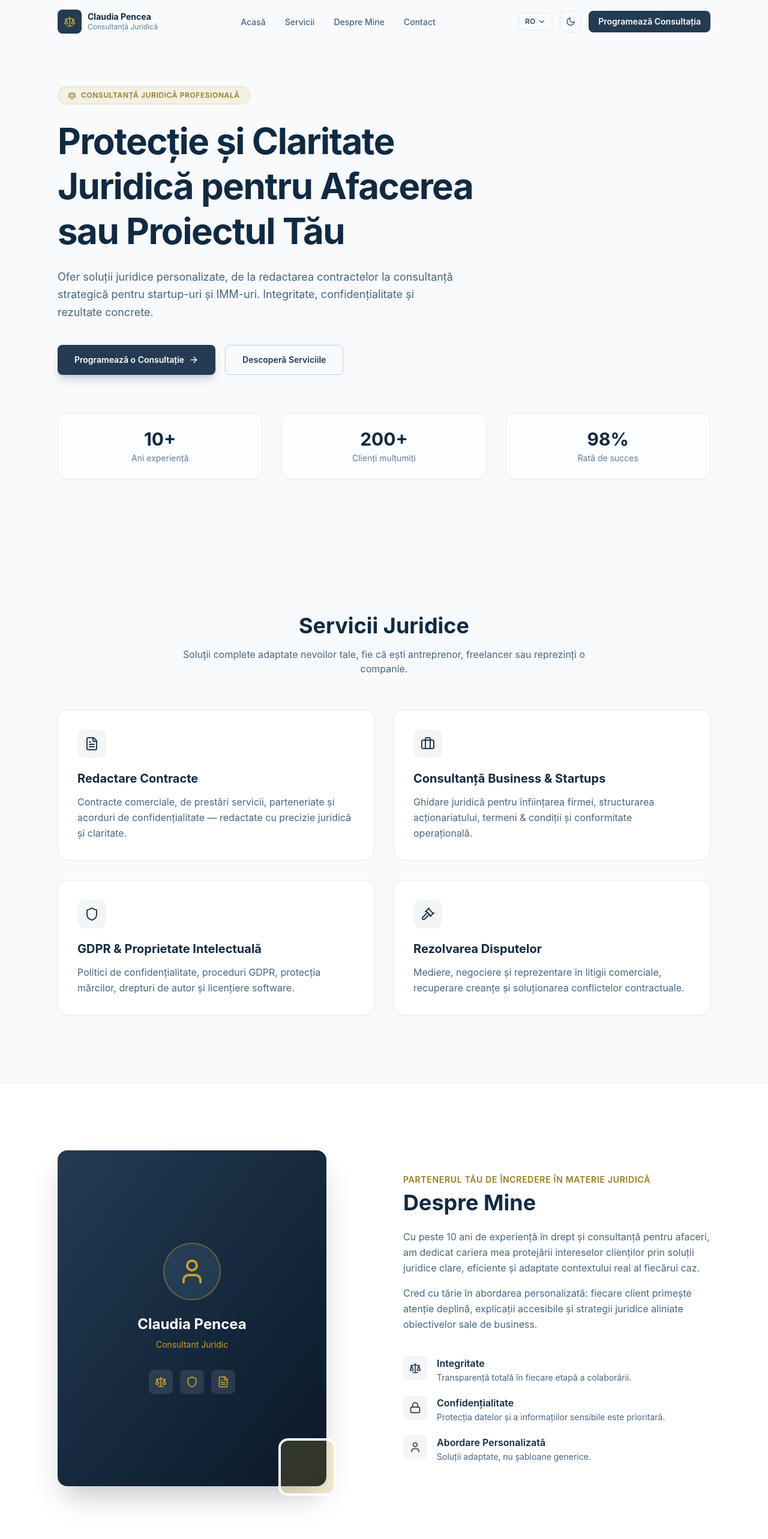
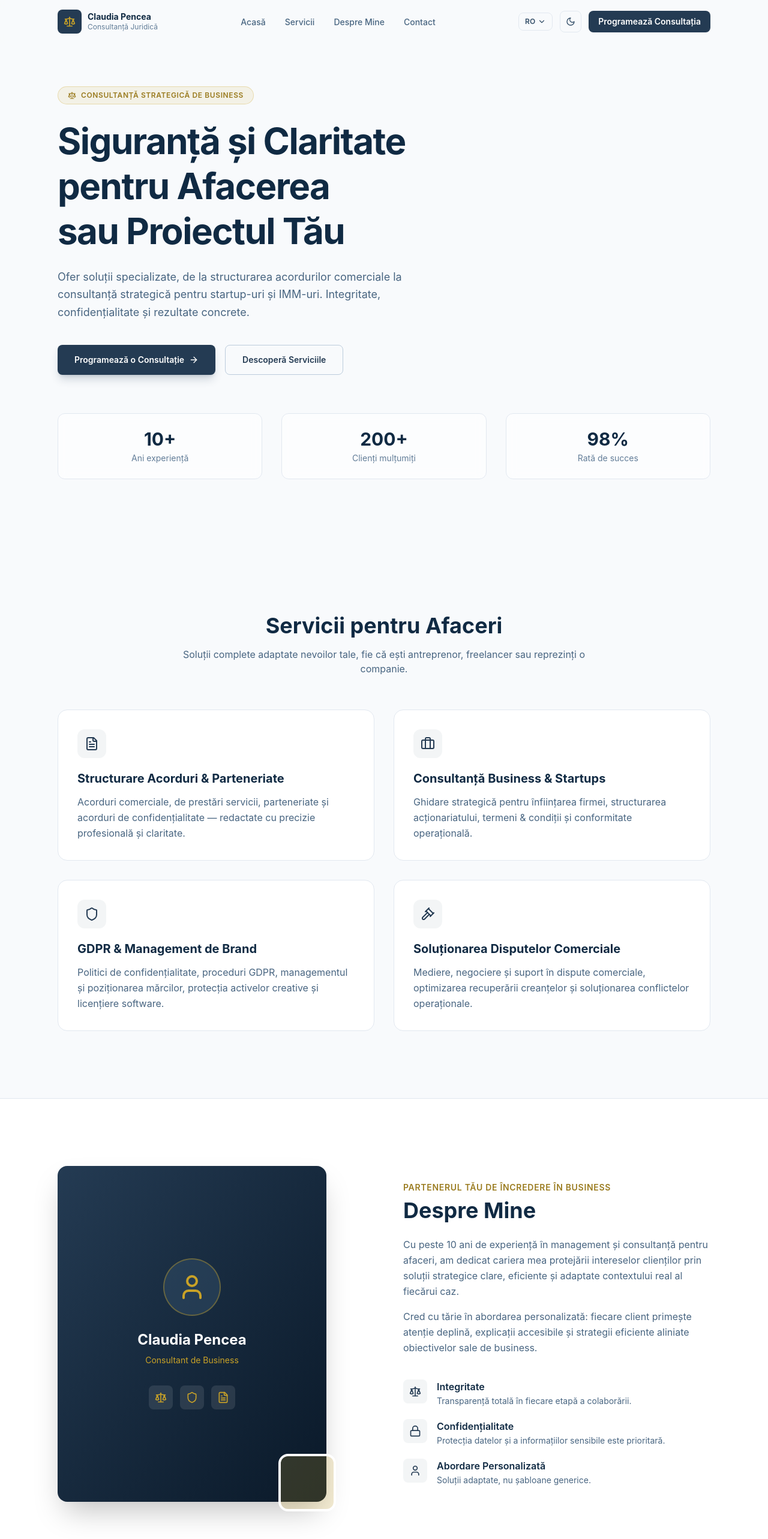
Before and after one commit to acneol/WebSiteadvantpro, a Next.js app: page / in a window 1280 px wide. Shown: the top 2566 px of the page at 60% size. Built offline with nearby package versions, Linux system fonts and the light colour scheme.

Commit message:
Text Changes

```diff
--- a/app/page.tsx
+++ b/app/page.tsx
@@ -37,10 +37,10 @@ const translations = {
       cta: "Programează Consultația",
     },
     hero: {
-      badge: "Consultanță Juridică Profesională",
-      title: "Protecție și Claritate Juridică pentru Afacerea sau Proiectul Tău",
+      badge: "Consultanță Strategică de Business",
+      title: "Siguranță și Claritate pentru Afacerea sau Proiectul Tău",
       subtitle:
-        "Ofer soluții juridice personalizate, de la redactarea contractelor la consultanță strategică pentru startup-uri și IMM-uri. Integritate, confidențialitate și rezultate concrete.",
+        "Ofer soluții specializate, de la structurarea acordurilor comerciale la consultanță strategică pentru startup-uri și IMM-uri. Integritate, confidențialitate și rezultate concrete.",
       cta: "Programează o Consultație",
       ctaSecondary: "Descoperă Serviciile",
       stats: [
@@ -50,41 +50,41 @@ const translations = {
       ],
     },
     services: {
-      title: "Servicii Juridice",
+      title: "Servicii pentru Afaceri",
       subtitle:
         "Soluții complete adaptate nevoilor tale, fie că ești antreprenor, freelancer sau reprezinți o companie.",
       items: [
         {
-          title: "Redactare Contracte",
+          title: "Structurare Acorduri & Parteneriate",
           description:
-            "Contracte comerciale, de prestări servicii, parteneriate și acorduri de confidențialitate — redactate cu precizie juridică și claritate.",
+            "Acorduri comerciale, de prestări servicii, parteneriate și acorduri de confidențialitate — redactate cu precizie profesională și claritate.",
         },
         {
           title: "Consultanță Business & Startups",
           description:
-            "Ghidare juridică pentru înființarea firmei, structurarea acționariatului, termeni & condiții și conformitate operațională.",
+            "Ghidare strategică pentru înființarea firmei, structurarea acționariatului, termeni & condiții și conformitate operațională.",
         },
         {
-          title: "GDPR & Proprietate Intelectuală",
+          title: "GDPR & Management de Brand",
           description:
-            "Politici de confidențialitate, proceduri GDPR, protecția mărcilor, drepturi de autor și licențiere software.",
+            "Politici de confidențialitate, proceduri GDPR, managementul și poziționarea mărcilor, protecția activelor creative și licențiere software.",
         },
         {
-          title: "Rezolvarea Disputelor",
+          title: "Soluționarea Disputelor Comerciale",
           description:
-            "Mediere, negociere și reprezentare în litigii comerciale, recuperare creanțe și soluționarea conflictelor contractuale.",
+            "Mediere, negociere și suport în dispute comerciale, optimizarea recuperării creanțelor și soluționarea conflictelor operaționale.",
         },
       ],
     },
     about: {
       title: "Despre Mine",
-      subtitle: "Partenerul tău de încredere în materie juridică",
+      subtitle: "Partenerul tău de încredere în business",
       name: "Claudia Pencea",
-      role: "Consultant Juridic",
+      role: "Consultant de Business",
       bio1:
-        "Cu peste 10 ani de experiență în drept și consultanță pentru afaceri, am dedicat cariera mea protejării intereselor clienților prin soluții juridice clare, eficiente și adaptate contextului real al fiecărui caz.",
+        "Cu peste 10 ani de experiență în management și consultanță pentru afaceri, am dedicat cariera mea protejării intereselor clienților prin soluții strategice clare, eficiente și adaptate contextului real al fiecărui caz.",
       bio2:
-        "Cred cu tărie în abordarea personalizată: fiecare client primește atenție deplină, explicații accesibile și strategii juridice aliniate obiectivelor sale de business.",
+        "Cred cu tărie în abordarea personalizată: fiecare client primește atenție deplină, explicații accesibile și strategii eficiente aliniate obiectivelor sale de business.",
       values: [
         {
           title: "Integritate",
@@ -111,9 +111,9 @@ const translations = {
         emailPlaceholder: "exemplu@email.com",
         phone: "Telefon",
         phonePlaceholder: "+40 7XX XXX XXX",
-        message: "Scurtă descriere a cazului",
+        message: "Scurtă descriere a situației",
         messagePlaceholder:
-          "Descrie pe scurt situația juridică sau întrebarea ta...",
+          "Descrie pe scurt situația profesională sau întrebarea ta...",
         submit: "Trimite Cerere",
         success: "Cererea a fost trimisă! Te voi contacta în curând.",
       },
@@ -126,9 +126,9 @@ const translations = {
       },
     },
     footer: {
-      rights: "© 2026 Av. Claudia Pencea. Toate drepturile rezervate.",
+      rights: "© 2026 Claudia Pencea. Toate drepturile rezervate.",
       disclaimer:
-        "Disclaimer Legal: Informațiile prezentate pe acest site au caracter informativ general și nu constituie consultanță juridică personalizată. Contactarea consultantului nu creează o relație avocat-client până la semnarea unui contract de mandat. Pentru situații specifice, solicitați o consultație individuală.",
+        "Notă Informativă: Informațiile prezentate pe acest site au caracter informativ general și nu constituie consultanță personalizată. Contactarea consultantului nu creează o relație profesională formală până la semnarea unui acord de colaborare. Pentru situații specifice, solicitați o consultație individuală.",
       social: "Urmărește-mă",
     },
   },
@@ -141,10 +141,10 @@ const translations = {
       cta: "Book a Consultation",
     },
     hero: {
-      badge: "Professional Legal Consulting",
-      title: "Legal Protection and Clarity for Your Business or Project",
+      badge: "Strategic Business Consulting",
+      title: "Safety and Clarity for Your Business or Project",
       subtitle:
-        "I provide tailored legal solutions — from contract drafting to strategic consulting for startups and SMEs. Integrity, confidentiality, and tangible results.",
+        "I provide tailored solutions — from structuring commercial agreements to strategic consulting for startups and SMEs. Integrity, confidentiality, and tangible results.",
       cta: "Schedule a Consultation",
       ctaSecondary: "Explore Services",
       stats: [
@@ -154,41 +154,41 @@ const translations = {
       ],
     },
     services: {
-      title: "Legal Services",
+      title: "Business Services",
       subtitle:
         "Comprehensive solutions tailored to your needs, whether you are an entrepreneur, freelancer, or represent a company.",
       items: [
         {
-          title: "Contract Drafting",
+          title: "Structuring Agreements & Partnerships",
           description:
-            "Commercial contracts, service agreements, partnerships, and NDAs — drafted with legal precision and clarity.",
+            "Commercial agreements, service agreements, partnerships, and NDAs — drafted with professional precision and clarity.",
         },
         {
           title: "Business & Startup Consulting",
           description:
-            "Legal guidance for company formation, shareholder structuring, terms & conditions, and operational compliance.",
+            "Strategic guidance for company formation, shareholder structuring, terms & conditions, and operational compliance.",
         },
         {
-          title: "GDPR & Intellectual Property",
+          title: "GDPR & Brand Management",
           description:
-            "Privacy policies, GDPR procedures, trademark protection, copyright, and software licensing.",
+            "Privacy policies, GDPR procedures, trademark protection, creative asset security, and software licensing.",
         },
         {
-          title: "Dispute Resolution",
+          title: "Commercial Dispute Resolution",
           description:
-            "Mediation, negotiation, and representation in commercial litigation, debt recovery, and contractual conflicts.",
+            "Mediation, negotiation, and support in commercial disputes, debt recovery optimization, and operational conflict resolution.",
         },
       ],
     },
     about: {
       title: "About Me",
-      subtitle: "Your trusted legal partner",
+      subtitle: "Your trusted business partner",
       name: "Claudia Pencea",
-      role: "Legal Consultant",
+      role: "Business Consultant",
       bio1:
-        "With over a decade of experience in commercial law and business consulting, I have dedicated my career to protecting clients' interests through clear, efficient legal solutions tailored to each case's real context.",
+        "With over a decade of experience in management and business consulting, I have dedicated my career to protecting clients' interests through clear, efficient strategic solutions tailored to each case's real context.",
       bio2:
-        "I firmly believe in a personalized approach: every client receives full attention, accessible explanations, and legal strategies aligned with their business objectives.",
+        "I firmly believe in a personalized approach: every client receives full attention, accessible explanations, and effective strategies aligned with their business objectives.",
       values: [
         {
           title: "Integrity",
@@ -215,9 +215,9 @@ const translations = {
         emailPlaceholder: "example@email.com",
         phone: "Phone",
         phonePlaceholder: "+40 7XX XXX XXX",
-        message: "Brief case description",
+        message: "Brief situation description",
         messagePlaceholder:
-          "Briefly describe your legal situation or question...",
+          "Briefly describe your professional situation or question...",
         submit: "Submit Request",
         success: "Request sent! I will contact you shortly.",
       },
@@ -232,7 +232,7 @@ const translations = {
     footer: {
       rights: "© 2026 Claudia Pencea. All rights reserved.",
       disclaimer:
-        "Legal Disclaimer: The information presented on this website is for general informational purposes only and does not constitute personalized legal advice. Contacting the consultant does not create an attorney-client relationship until a mandate agreement is signed. For specific situations, please request an individual consultation.",
+        "Disclaimer: The information presented on this website is for general informational purposes only and does not constitute personalized advice. Contacting the consultant does not create a formal professional relationship until a collaboration agreement is signed. For specific situations, please request an individual consultation.",
       social: "Follow me",
     },
   },
```
